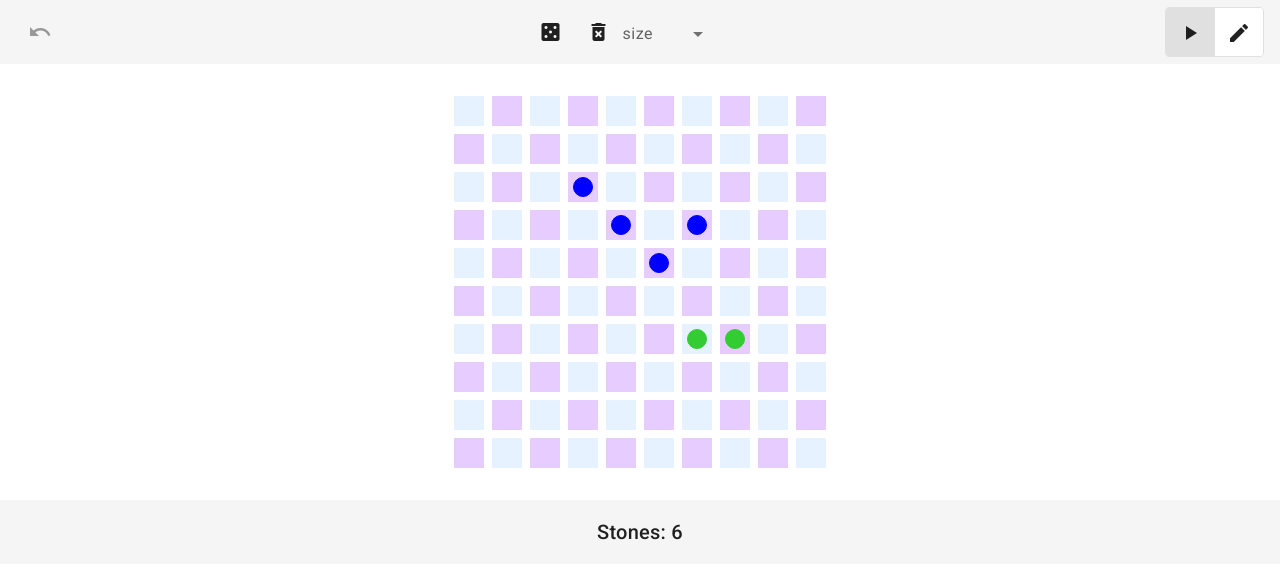
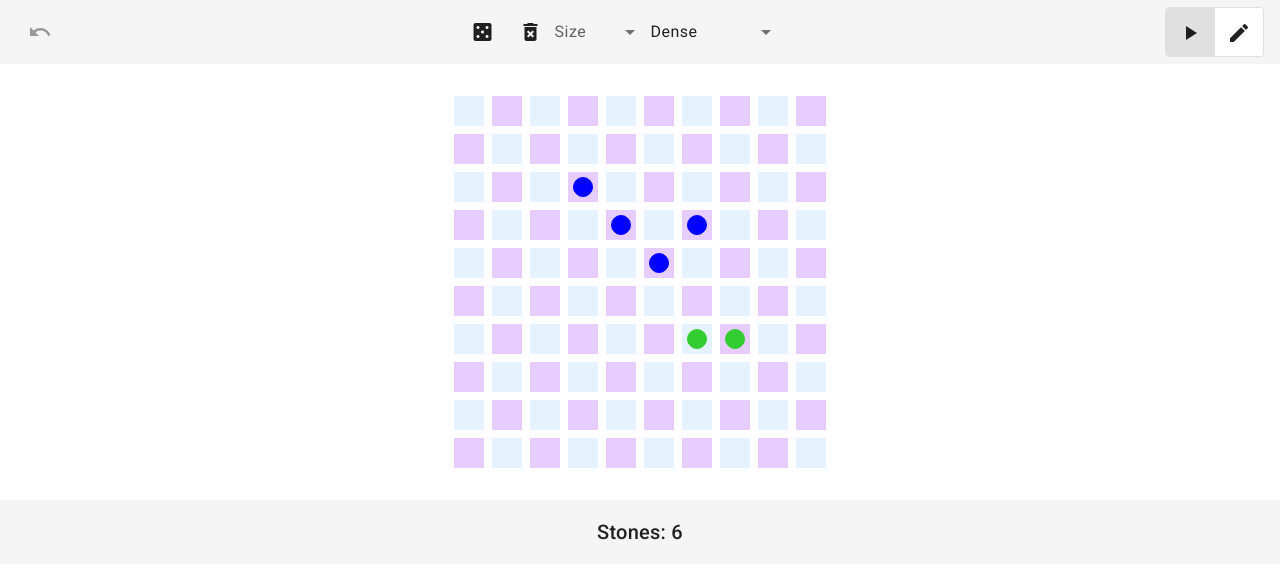
Before and after one commit to erekleroinishvili/annihilation-board-game, an Angular app: page / in a window 1280 px wide. Shown: the top 578 px of the page. Built offline with nearby package versions, Linux system fonts and the light colour scheme.

Commit message:
Board density can be selected

```diff
--- a/src/app/board/board.component.ts
+++ b/src/app/board/board.component.ts
@@ -44,9 +44,9 @@ export class BoardComponent implements OnInit, OnChanges {
     this.state = state
   }
 
-  public createRandomBoard(size = this.boardSize) {
+  public createRandomBoard(size = this.boardSize, chanceFilled = .3) {
     const board = this.platformBrowser
-      ? this.randomBoard(size, .3)
+      ? this.randomBoard(size, chanceFilled)
       : this.newBoard(size)
     this.resetTo(board)
   }
@@ -69,7 +69,7 @@ export class BoardComponent implements OnInit, OnChanges {
 
   ngOnChanges(changes: SimpleChanges): void {
     if ( 'size' in changes && ! changes['size'].firstChange ) {
-      setTimeout(() => this.state = this.randomBoard(this.boardSize, .1))
+      setTimeout(() => this.state = this.randomBoard(this.boardSize))
     }
     if ( 'editMode' in changes ) {
       this.selected = null
--- a/src/app/game/game.component.html
+++ b/src/app/game/game.component.html
@@ -4,15 +4,23 @@
 
     <span class="spacer"></span>
 
-    <button mat-icon-button (click)="board.createRandomBoard(boardSize.value);board.editMode=false"><mat-icon>casino</mat-icon></button>
+    <button mat-icon-button (click)="board.createRandomBoard(boardSize.value, boardDensity.value);board.editMode=false"><mat-icon>casino</mat-icon></button>
     <button mat-icon-button (click)="board.clear();board.editMode=true"><mat-icon>delete_forever</mat-icon></button>
-    <div style="min-width:80px;">
-        <mat-select placeholder="size" (selectionChange)="board.createRandomBoard(boardSize.value)" #boardSize>
+    <div class="actions">
+        <mat-select placeholder="Size" (selectionChange)="board.createRandomBoard(boardSize.value, boardDensity.value)" style="min-width:80px;" #boardSize>
             <mat-option [value]="5">5</mat-option>
             <mat-option [value]="10">10</mat-option>
             <mat-option [value]="15">15</mat-option>
             <mat-option [value]="20">20</mat-option>
             <mat-option [value]="30">30</mat-option>
+        </mat-select>
+        <mat-select placeholder="Density" [value]=".5" (selectionChange)="board.createRandomBoard(boardSize.value, boardDensity.value)" style="min-width:120px;" #boardDensity>
+            <mat-option [value]="0">Empty</mat-option>
+            <mat-option [value]=".1">Loose</mat-option>
+            <mat-option [value]=".3">Free</mat-option>
+            <mat-option [value]=".5">Dense</mat-option>
+            <mat-option [value]=".8">Tight</mat-option>
+            <mat-option [value]="1">Full</mat-option>
         </mat-select>
     </div>
 
--- a/src/app/game/game.component.scss
+++ b/src/app/game/game.component.scss
@@ -5,3 +5,9 @@
 .spacer {
     flex-grow: 1;
 }
+
+.actions {
+    display: grid;
+    grid-auto-flow: column;
+    column-gap: 16px;
+}
```
